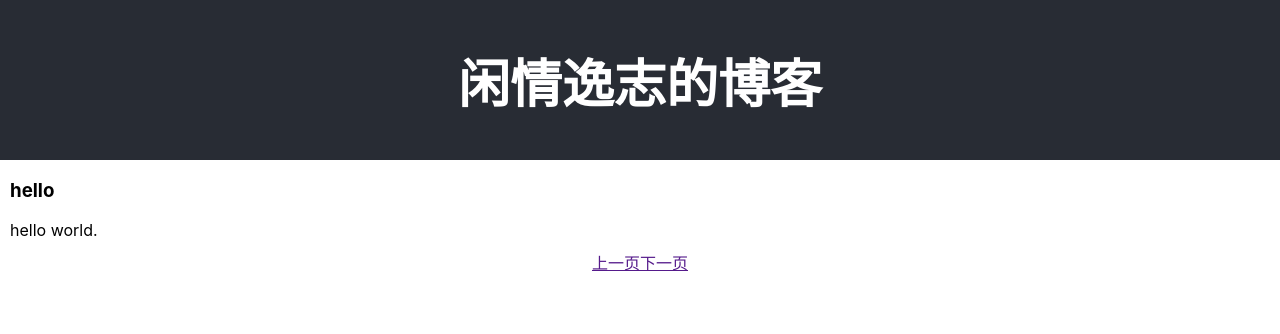
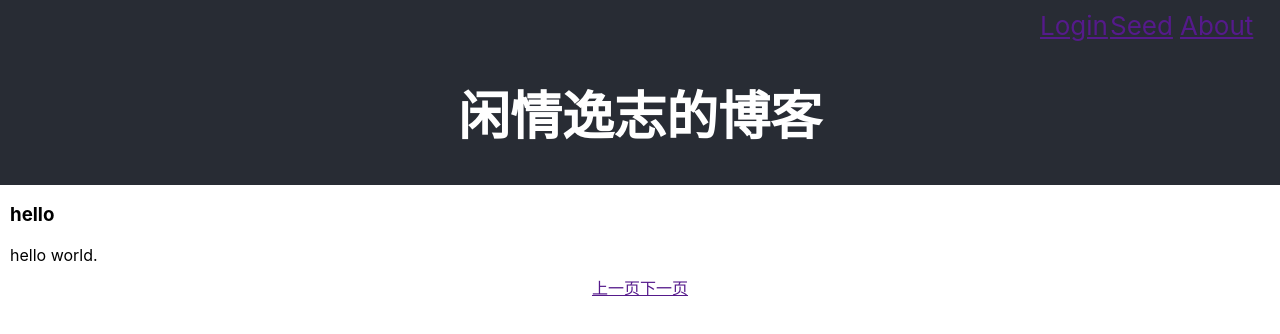
Before and after one commit to miwoow/njblog, a React (Create React App) app in the folder web/: page / in a window 1280 px wide. Shown: the top 334 px of the page. Built offline with nearby package versions, Linux system fonts and the light colour scheme.

Commit message:
add react router support

```diff
--- a/web/package.json
+++ b/web/package.json
@@ -8,6 +8,7 @@
     "@testing-library/user-event": "^7.2.1",
     "react": "^16.13.1",
     "react-dom": "^16.13.1",
+    "react-router": "^5.2.0",
     "react-scripts": "3.4.1"
   },
   "scripts": {
--- a/web/src/App.css
+++ b/web/src/App.css
@@ -41,3 +41,18 @@
     transform: rotate(360deg);
   }
 }
+
+.App-right-menu {
+  text-align: right;
+  color: white;
+  width: 100%;
+  margin-right: 100px;
+  margin-top: 10px;
+}
+
+.App-right-menu-item {
+  float: right;
+  margin-left: 20px;
+  width: 50px;
+  height: 30px;
+}
--- a/web/src/App.js
+++ b/web/src/App.js
@@ -7,6 +7,11 @@ function App() {
   return (
     <div className="App">
       <header className="App-header">
+        <div className="App-right-menu">
+          <div className="App-right-menu-item"><a href="">About</a></div>
+          <div className="App-right-menu-item"><a href="">Seed</a></div>
+          <div className="App-right-menu-item"><a href="">Login</a></div>
+        </div>
         <h1>闲情逸志的博客</h1>
       </header>
       <content>
```
Also changed, not shown: 3 other files (tests, documents, lock files or other folders).
